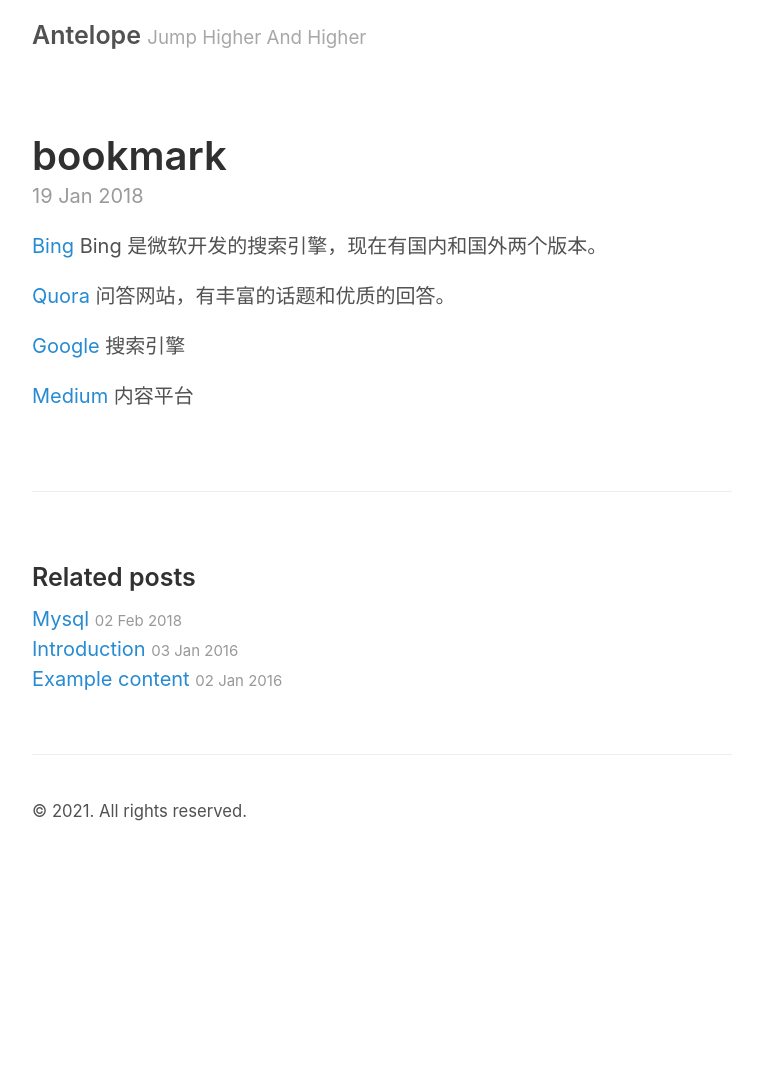
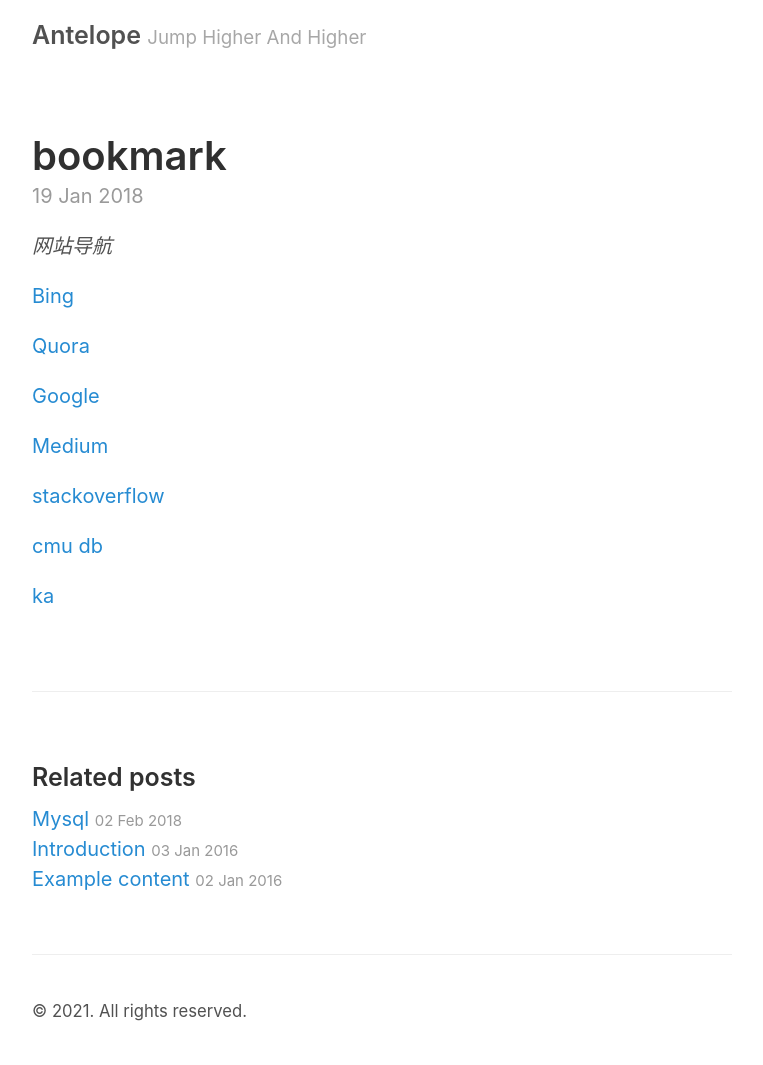
Before and after one commit to antelope7/antelope7.github.io, a Jekyll site: the page built from _posts/2018-01-19-一些网站.md, in a window 1280 px wide. Shown: the whole page, without its empty margins (258-1021 px from the left). Built offline with Jekyll 4.4.1, drawn with Linux system fonts in a browser that asks for light colours; before the commit the page ends 900 px from its top, so only the background shows below that.

Commit message:
Update 2018-01-19-一些网站.md

```diff
--- a/_posts/2018-01-19-一些网站.md
+++ b/_posts/2018-01-19-一些网站.md
@@ -3,10 +3,18 @@
 title: bookmark
 ---
 
-[Bing](http://www.bing.com) Bing 是微软开发的搜索引擎，现在有国内和国外两个版本。
+*网站导航*
 
-[Quora](https://www.quora.com) 问答网站，有丰富的话题和优质的回答。
+[Bing](http://www.bing.com)
 
-[Google](https://www.google.com/ncr) 搜索引擎
+[Quora](https://www.quora.com)
 
-[Medium](http://www.medium.com) 内容平台
+[Google](https://www.google.com/ncr)
+
+[Medium](http://www.medium.com)
+
+[stackoverflow](https://stackoverflow.com/)
+
+[cmu db](https://db.cs.cmu.edu/)
+
+[ka](https://www.kaggle.com/)
```
